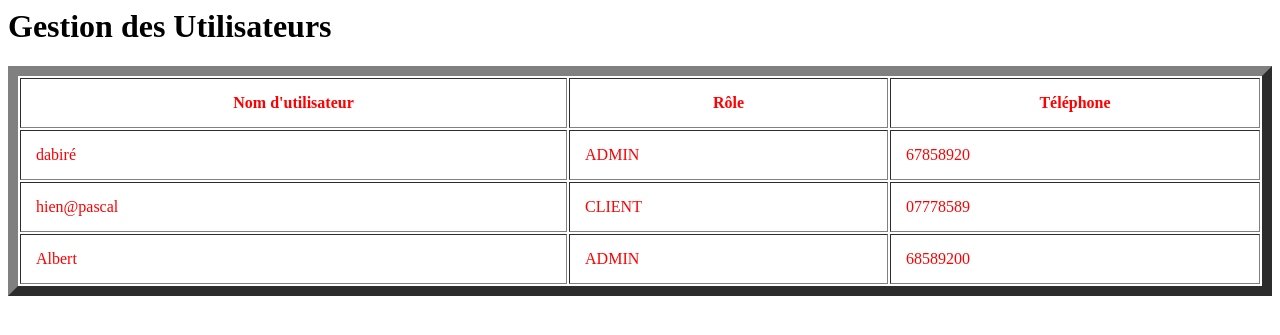
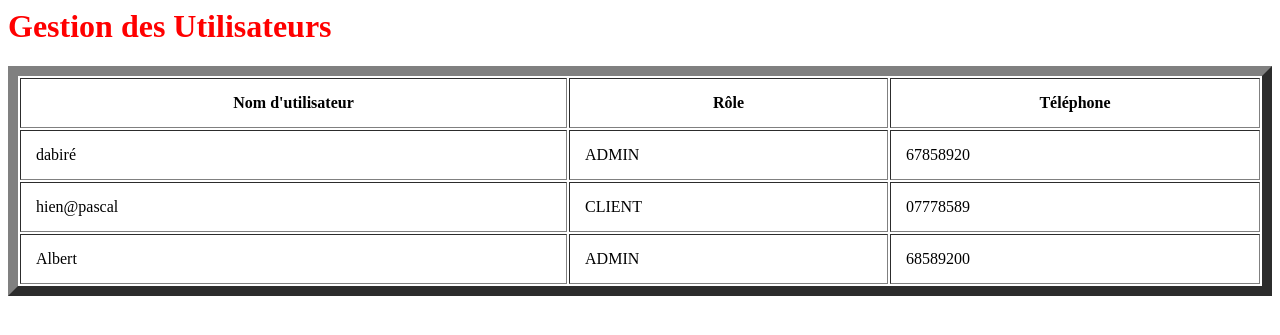
Before and after one commit to Neilzus226/Gestion_de_Restaurant, a Django app: page /utilisateurs/liste/ in a window 1280 px wide. Shown: the top 335 px of the page. Run offline with Django 5.2, Linux system fonts and the light colour scheme; data comes from the database, SQL or seed files in the repository; both versions use the stored data as it was after the commit.

Commit message:
modification du style

```diff
--- a/Gestion_des_Clients_et_des_Administrateurs/templates/gestion/liste_utilisateurs.html
+++ b/Gestion_des_Clients_et_des_Administrateurs/templates/gestion/liste_utilisateurs.html
@@ -1,5 +1,5 @@
-<h1 >Gestion des Utilisateurs</h1>
-<table border="10" cellpadding="15" bgcolor="" width="100%" heigth="60%"style="color:red">
+<h1 style="color:red" >Gestion des Utilisateurs</h1>
+<table border="10" cellpadding="15" bgcolor="" width="100%" heigth="60%">
     <thead>
         <tr>
             <th>Nom d'utilisateur</h1>
```
Also changed, not shown: db.sqlite3.
